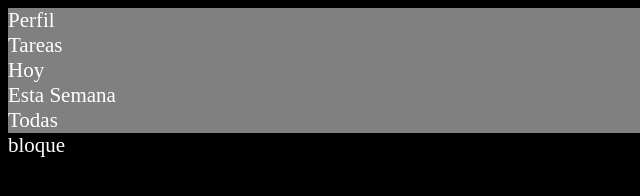
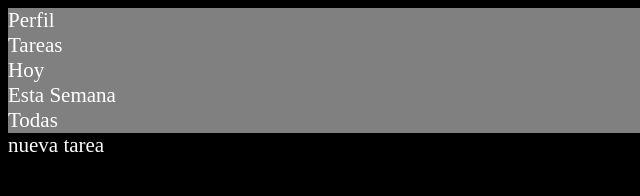
Before and after one commit to jorgeburgueno/listaTareas, a plain HTML site: page index.html in a window 1280 px wide. Shown: the full height of the page, 0-640 px from the left. Drawn offline with Linux system fonts and the light colour scheme.

Commit message:
creado el bloque de tareas

```diff
--- a/index.html
+++ b/index.html
@@ -14,6 +14,10 @@
     <div class="tareas-semana">Esta Semana</div>
     <div class="tareas-todas">Todas</div>
    </div>
-   <div class="bloque">bloque</div>
+   <div class="bloque">
+    <div class="crear-tarea">nueva tarea</div>
+    <div class="display"></div>
+    <div class="nueva-tarea"></div>
+   </div>
 </body>
 </html>
```
